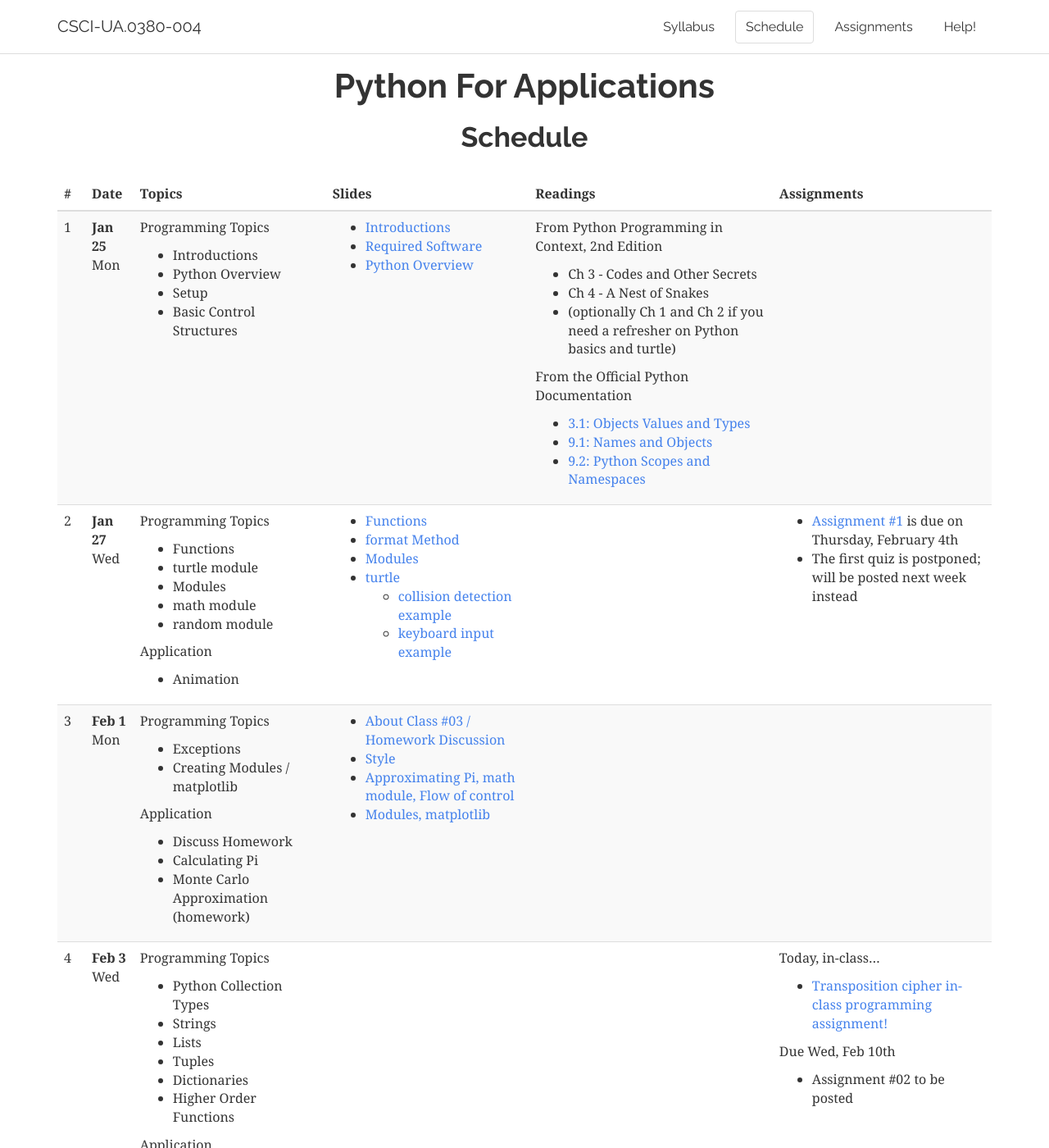
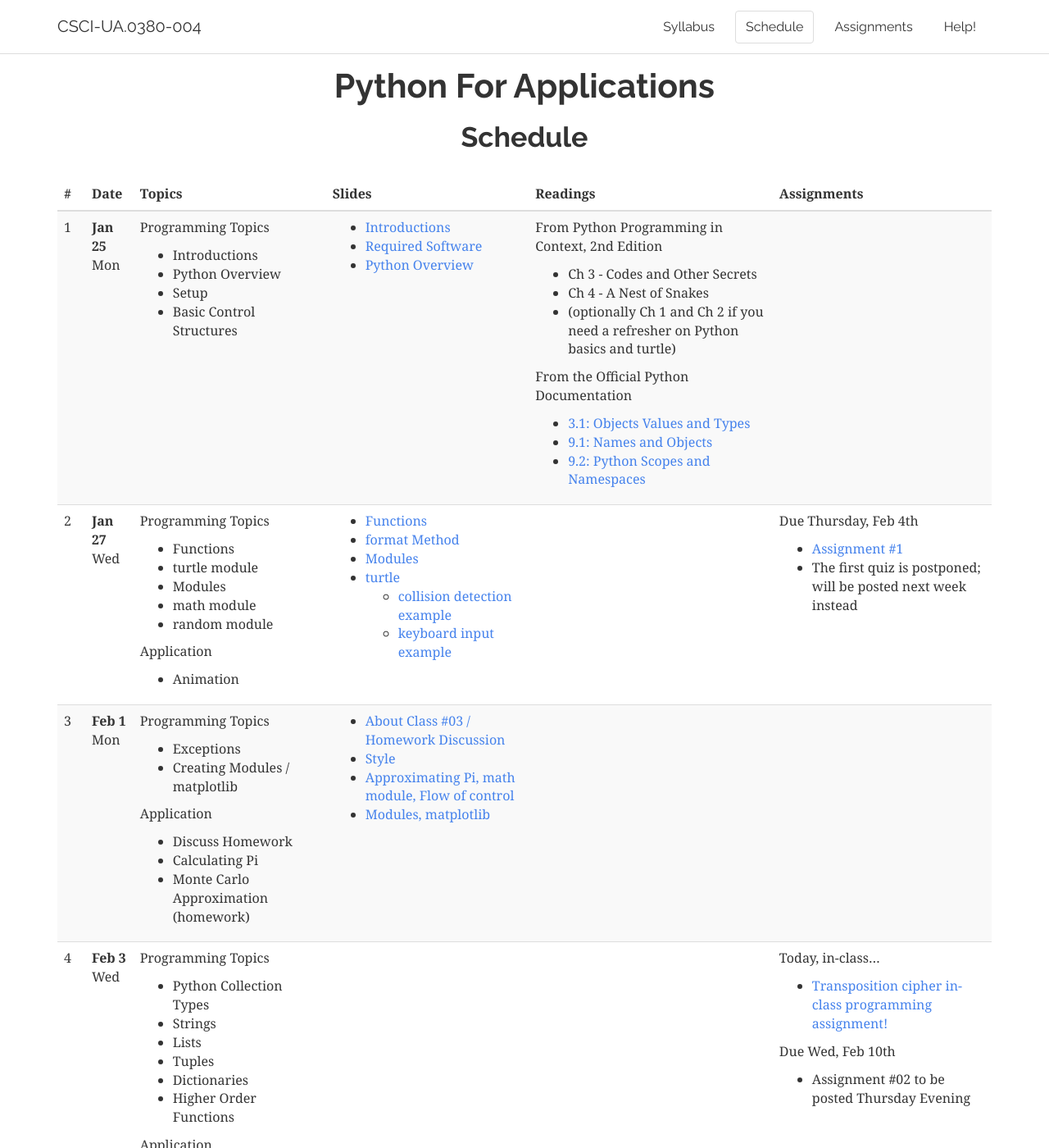
Before and after one commit to foureyes/csci-ua.0380-spring2016-004, a Jekyll site: the page built from schedule.markdown, in a window 1280 px wide and 1400 px high. Shown: the whole window at 82% size. Built offline with Jekyll 4.4.1, drawn with Linux system fonts in a browser that asks for light colours.

Commit message:
fix hw due dates

```diff
--- a/_includes/schedule/02.markdown
+++ b/_includes/schedule/02.markdown
@@ -9,7 +9,10 @@
 	<td markdown="block">
 </td>
 	<td markdown="block">
-* [Assignment #1](assignments/hw01.html) is due on Thursday, February 4th
+
+Due Thursday, Feb 4th
+
+* [Assignment #1](assignments/hw01.html)
 * The first quiz is postponed; will be posted next week instead
 
 </td>
--- a/_includes/schedule/04.markdown
+++ b/_includes/schedule/04.markdown
@@ -10,7 +10,7 @@ Today, in-class...
 
 Due Wed, Feb 10th
 
-* Assignment #02 to be posted
+* Assignment #02 to be posted Thursday Evening
 
 {% comment %}
 * Submit [Assignment #03](assignments/hw03.html)
```
